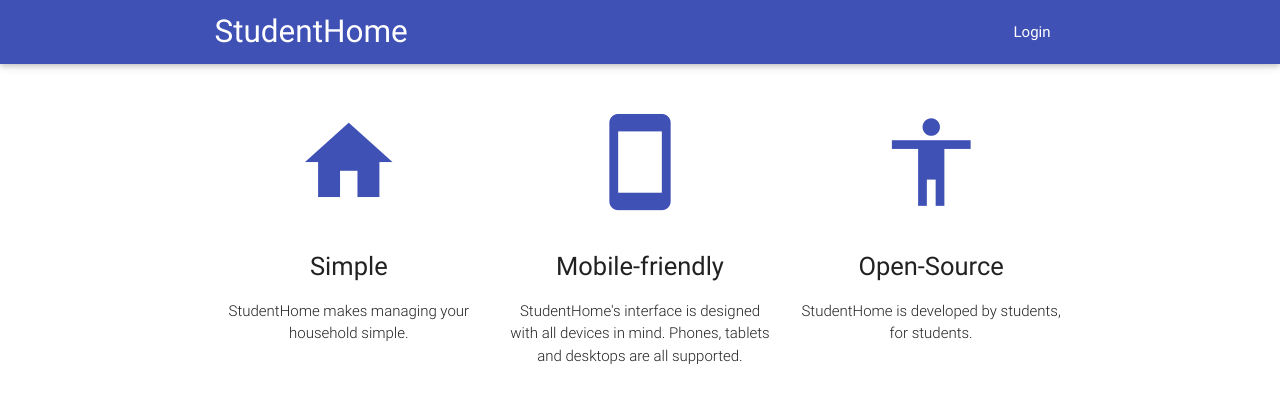
After one commit to Thandruil/StudentHome, a Django app: page / in a window 1280 px wide. The commit adds this page. Shown: the top 403 px of the page. Run offline with Django 3.2, Linux system fonts and the light colour scheme; some libraries are stand-ins or nearby versions.

Commit message:
Added homepage with useless information

```diff
--- a/static/css/base.css
+++ b/static/css/base.css
@@ -11,3 +11,16 @@ main {
 ul li {
     padding: 8px 0;
 }
+
+.promo i {
+    color: #3f51b5;
+    font-size: 7em;
+    display: block;
+}
+
+.promo .promo-caption {
+    font-size: 1.7rem;
+    font-weight: 400;
+    margin-top: 5px;
+    margin-bottom: 0;
+}
--- /dev/null
+++ b/studenthome/templates/index.html
@@ -0,0 +1,36 @@
+{% extends 'base.html' %}
+
+{% block content %}
+    <div class="row">
+
+    </div>
+    <div class="row">
+        <div class="col s4">
+            <div class="center promo">
+                <i class="mdi-action-home"></i>
+                <p class="promo-caption">Simple</p>
+                <p class="light">
+                    StudentHome makes managing your household simple.
+                </p>
+            </div>
+        </div>
+        <div class="col s4">
+            <div class="center promo">
+                <i class="mdi-hardware-smartphone"></i>
+                <p class="promo-caption">Mobile-friendly</p>
+                <p class="light">
+                    StudentHome's interface is designed with all devices in mind. Phones, tablets and desktops are all supported.
+                </p>
+            </div>
+        </div>
+        <div class="col s4">
+            <div class="center promo">
+                <i class="mdi-action-accessibility"></i>
+                <p class="promo-caption">Open-Source</p>
+                <p class="light">
+                    StudentHome is developed by students, for students.
+                </p>
+            </div>
+        </div>
+    </div>
+{% endblock %}
--- a/studenthome/urls.py
+++ b/studenthome/urls.py
@@ -15,7 +15,12 @@ Including another URLconf
 """
 from django.conf.urls import include, url
 from django.contrib import admin
+from django.views.generic import TemplateView
 
 urlpatterns = [
     url(r'^admin/', include(admin.site.urls)),
+    url(r'^login/$', 'django.contrib.auth.views.login', name='login'),
+    url(r'^logout/$', 'django.contrib.auth.views.logout_then_login', name='logout'),
+
+    url(r'^$', TemplateView.as_view(template_name='index.html'))
 ]
```
